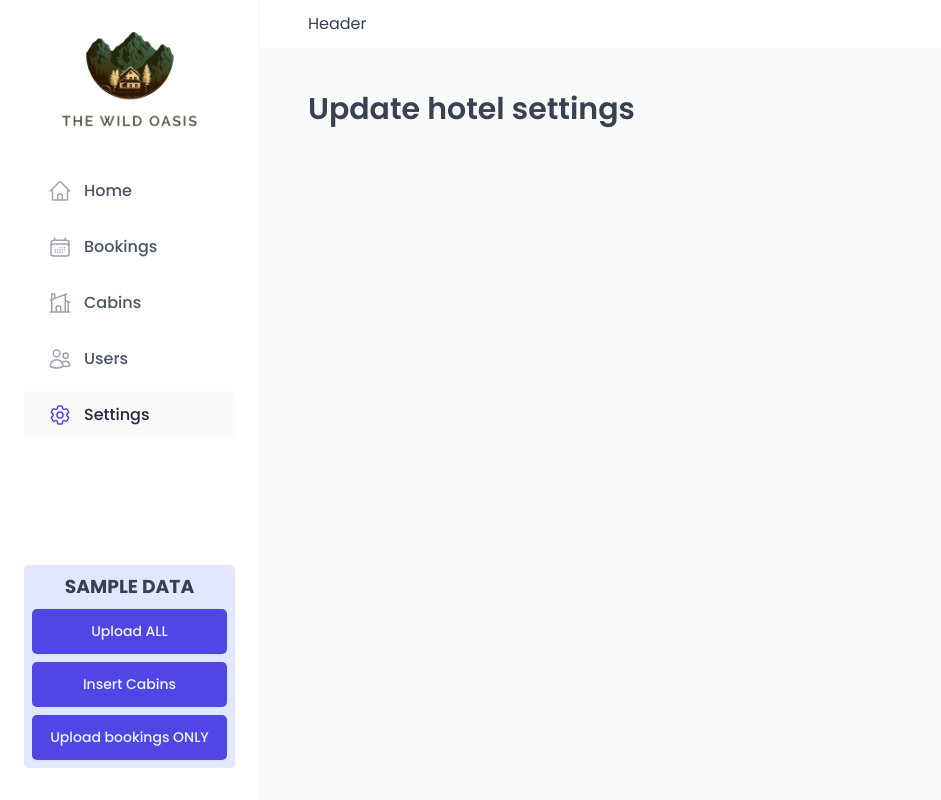
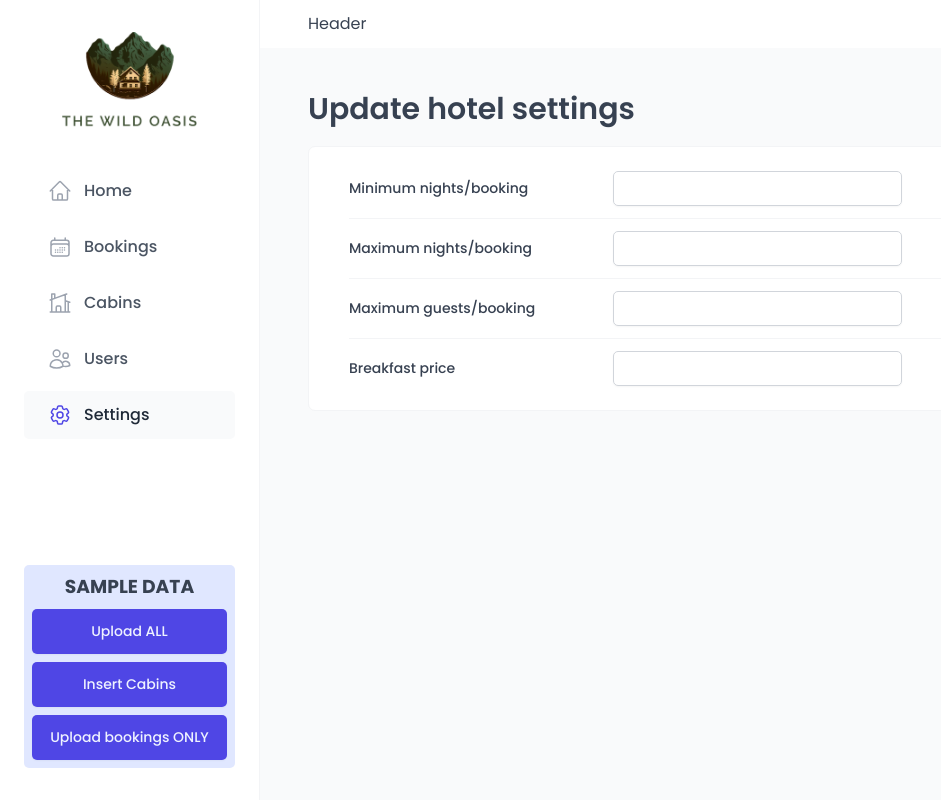
Before and after one commit to JackyChn/The-Wild-Oasis-Vite-final, a React (Vite) app: page /settings in a window 1280 px wide. Both pictures are taken after a click on the button "Insert Cabins". Shown: the whole page, without its empty margins (0-941 px from the left). Built offline with nearby package versions, Linux system fonts and the light colour scheme; no server answers; the database is empty; a web font is replaced by a local one.

Commit message:
Add: show settings in settings label

```diff
--- a/src/features/cabins/CabinTable.jsx
+++ b/src/features/cabins/CabinTable.jsx
@@ -1,7 +1,7 @@
 import styled from "styled-components";
 import Spinner from "../../ui/Spinner";
 import CabinRow from "./CabinRow";
-import { useCabinQuery } from "../../hooks/useQuery hook/useCabinQuery";
+import { useCabinQuery } from "../../hooks/useQuery hooks/useCabinQuery";
 
 const Table = styled.div`
   border: 1px solid var(--color-grey-200);
--- a/src/features/settings/UpdateSettingsForm.jsx
+++ b/src/features/settings/UpdateSettingsForm.jsx
@@ -1,23 +1,41 @@
-import { useSettingsQuery } from "../../hooks/useQuery hook/useSettingsQuery";
+import { useSettingsQuery } from "../../hooks/useQuery hooks/useSettingsQuery";
 import Form from "../../ui/Form";
 import FormRow from "../../ui/FormRow";
 import Input from "../../ui/Input";
+import Spinner from "../../ui/Spinner";
 
 function UpdateSettingsForm() {
-  const { isLoading, settings, error } = useSettingsQuery();
+  const {
+    isLoading,
+    settings: {
+      minBookingLength,
+      maxBookingLength,
+      maxGuestsPerBooking,
+      breakfastPrice,
+    } = {},
+  } = useSettingsQuery();
+  if (isLoading) return <Spinner />;
   return (
     <Form>
       <FormRow label="Minimum nights/booking">
-        <Input type="number" id="min-nights" />
+        <Input type="number" id="min-nights" defaultValue={minBookingLength} />
       </FormRow>
       <FormRow label="Maximum nights/booking">
-        <Input type="number" id="max-nights" />
+        <Input type="number" id="max-nights" defaultValue={maxBookingLength} />
       </FormRow>
       <FormRow label="Maximum guests/booking">
-        <Input type="number" id="max-guests" />
+        <Input
+          type="number"
+          id="max-guests"
+          defaultValue={maxGuestsPerBooking}
+        />
       </FormRow>
       <FormRow label="Breakfast price">
-        <Input type="number" id="breakfast-price" />
+        <Input
+          type="number"
+          id="breakfast-price"
+          defaultValue={breakfastPrice}
+        />
       </FormRow>
     </Form>
   );
--- a/src/hooks/useQuery hook/useSettingsQuery.js
+++ b/src/hooks/useQuery hooks/useSettingsQuery.js
@@ -7,8 +7,9 @@ export function useSettingsQuery() {
     data: settings,
     error,
   } = useQuery({
-    queryKey: "settings",
+    queryKey: ["settings"],
     queryFn: getSettings,
   });
+
   return { isLoading, settings, error };
 }
--- a/src/pages/Settings.jsx
+++ b/src/pages/Settings.jsx
@@ -1,7 +1,14 @@
+import UpdateSettingsForm from "../features/settings/UpdateSettingsForm";
 import Heading from "../ui/Heading";
+import Row from "../ui/Row";
 
 function Settings() {
-  return <Heading as="h1">Update hotel settings</Heading>;
+  return (
+    <Row>
+      <Heading as="h1">Update hotel settings</Heading>
+      <UpdateSettingsForm />
+    </Row>
+  );
 }
 
 export default Settings;
```
Also changed, not shown: src/hooks/useQuery hooks/useCabinQuery.js (renamed from src/hooks/useQuery hook/useCabinQuery.js).
